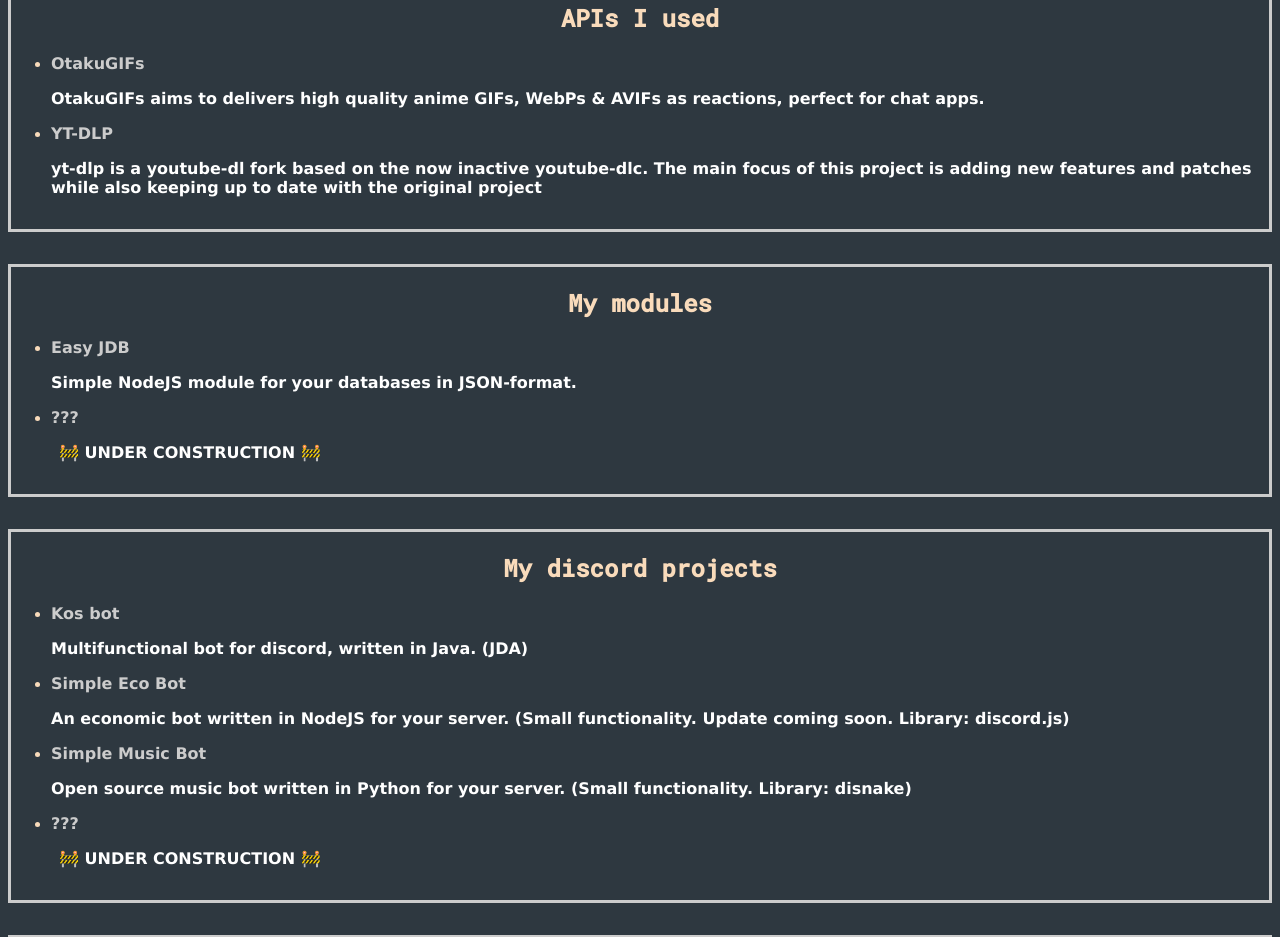
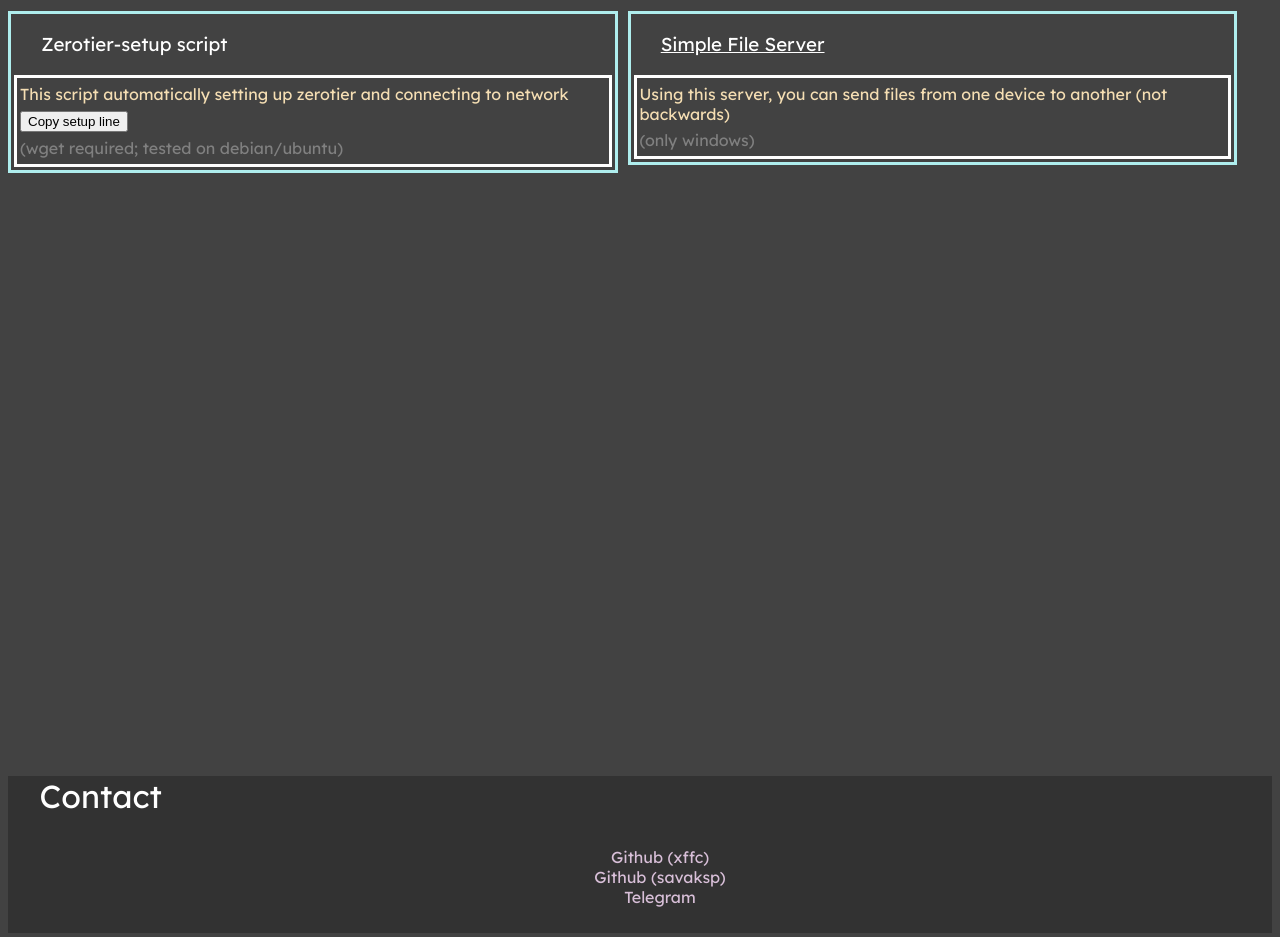
Before and after one commit to Savaksp/savaksp.github.io, a plain HTML site: page index.html in a window 1280 px wide. Shown: the part 139-1076 px from the top of the page. Drawn offline with Linux system fonts and the light colour scheme.

Commit message:
Update index.html

```diff
--- a/index.html
+++ b/index.html
@@ -1,108 +1,185 @@
 <!DOCTYPE html>
-<html lang="en">
+<!--[if lt IE 7]>      <html class="no-js lt-ie9 lt-ie8 lt-ie7"> <![endif]-->
+<!--[if IE 7]>         <html class="no-js lt-ie9 lt-ie8"> <![endif]-->
+<!--[if IE 8]>         <html class="no-js lt-ie9"> <![endif]-->
+<!--[if gt IE 8]>      <html class="no-js"> <!--<![endif]-->
+<html>
     <head>
-        <meta charset="UTF-8">
+<style>
+    @import url('https://fonts.googleapis.com/css2?family=Archivo+Black&display=swap');
+@import url('https://fonts.googleapis.com/css2?family=Archivo+Black&family=Lexend&display=swap');
+
+body {
+    background-color: #424242;
+}
+
+header {
+    color: white;
+    text-align: center;
+    font-family: 'Archivo black', sans-serif;
+}
+
+#main {
+    height: 100vh;
+}
+
+#main .title {
+    font-family: 'Lexend', sans-serif;
+    font-weight: 800;
+    font-size: 2em;
+    text-align: center;
+    color: whitesmoke;
+}
+
+#main .cards {
+    display: inline-flex;
+}
+
+#main .card {
+    margin: 0 0 1em 10px;
+    width: 50%;
+    height: 100%;
+    border: 3px solid paleturquoise;
+}
+
+#main .card:first-child {
+    margin-left: 0;
+}
+
+#main .card-title {
+    color: white;
+    padding-left: 5%;
+    font-family: 'Lexend', sans-serif;
+    font-weight: 500;
+}
+
+#main .card-title a {
+    color: white;
+    transition: 0.35s color;
+}
+
+#main .card-title a:hover {
+    color: tomato;
+}
+
+#main .card .description {
+    border: 3px solid #fff;
+    margin: 3px 3px 3px 3px;
+    padding: 0 3px 0 3px;
+    color: wheat;
+    font-weight: 400;
+    font-family: 'Lexend', sans-serif;
+}
+
+#main .card .description p {
+    margin: 6px 0 6px 0;
+}
+
+@media screen and (max-width: 450px) {
+    #main .card:first-child {
+        margin-left: 0.5em;
+        width: 100.5%;
+    }
+
+    #main .cards {
+        margin: 0 0 0 -1em;
+        width: 101.5%;
+        display: block;
+    }
+
+    #main .card {
+        width: 100%;
+    }
+
+    #main .card-title {
+        text-align: center;
+        padding: 0;
+    }
+}
+
+footer {
+    background-color: #323232;
+    padding: 0 0 0.75% 0;
+}
+
+footer h1 {
+    font-family: 'Lexend', sans-serif;
+    font-weight: 400;
+    margin: 2.5%;
+    color: white;
+}
+
+footer ul li {
+    display: block;
+    text-align: center;
+}
+
+footer ul li a {
+    font-family: 'Lexend', sans-serif;
+    font-weight: 200;
+    text-decoration: none;
+    color: thistle;
+    transition: 0.75s color;
+}
+
+footer ul li a:hover {
+    color: tomato;
+}
+</style>
+
+        <meta charset="utf-8">
         <meta http-equiv="X-UA-Compatible" content="IE=edge">
-        <meta name="viewport" content="width=device-width, initial-scale=1.0">
         <title>Savaksp</title>
-        <link rel="stylesheet" href="style.css">
+        <meta name="viewport" content="width=device-width, initial-scale=1">
     </head>
-    <header>
-        <div class="header-class">
-            <div class="name"><h1>xffc.</h1></div>
-            <div class="navi">
-                <nav>
-                    <ul>
-                        <li><a href="#apis">APIs</a></li>
-                        <li><a href="#modules">Modules</a></li>
-                        <li><a href="#discord">Discord</a></li>
-                        <li><a href="#telegram">Telegram</a></li>
-                        <li><a href="#contact">Contact</a></li>
-                    </ul>
-                </nav>
-            </div>
-        </div>
-    </header>
     <body>
-        <article id="apis">
-            <div class="splitter">
-                <h1>APIs I used</h1>
-                <ul>
-                    <li>
-                        <a href="https://otakugifs.xyz/">OtakuGIFs</a>
-                        <p>OtakuGIFs aims to delivers high quality anime GIFs, WebPs & AVIFs as reactions, perfect for chat apps.</p>
-                    </li>
-                    <li>
-                        <a href="https://github.com/yt-dlp/yt-dlp">YT-DLP</a>
-                        <p>yt-dlp is a youtube-dl fork based on the now inactive youtube-dlc. The main focus of this project is adding new features and patches while also keeping up to date with the original project</p>
-                    </li>
-                </ul>
-            </div>
+        <!--[if lt IE 7]>
+            <p class="browsehappy">You are using an <strong>outdated</strong> browser. Please <a href="#">upgrade your browser</a> to improve your experience.</p>
+        <![endif]-->
+
+        <header>
+            <h1>Savaksp</h1>
+        </header>
+
+        <article id="main">
+            <h1 class="title">My projects</h1>
+
+            <section class="cards">
+                <div class="card">
+                    <h1 class="card-title">Zerotier-setup script</h1>
+                    <div class="description">
+                        <p>This script automatically setting up zerotier and connecting to network</p>
+                        <p><button onclick="copy('0')">Copy setup line</button></p>
+                        <p style="color: gray">(wget required; tested on debian/ubuntu)</p>
+                    </div>
+                </div>
+                <div class="card">
+                    <h1 class="card-title"><a href="https://github.com/xffc/sfserver">Simple File Server</a></h1>
+                    <div class="description">
+                        <p>Using this server, you can send files from one device to another (not backwards)</p>
+                        <p style="color: gray">(only windows)</p>
+                    </div>
+                </div>
+            </section>
         </article>
 
-        <article id="modules">
-            <div class="splitter">
-                <h1>My modules</h1>
-                <ul>
-                    <li>
-                        <a href="https://npmjs.com/package/easy_jdb">Easy JDB</a>
-                        <p>Simple NodeJS module for your databases in JSON-format.</p>
-                    </li>
-                    <li>
-                        <a href="https://google.com">???</a>
-                        <p><b>🚧 UNDER CONSTRUCTION 🚧</b></p>
-                    </li>
-                </ul>
-            </div>
-        </article>
+        <footer>
+            <h1>Contact</h1>
+            <ul>
+                <li><a href="https://github.com/xffc">Github (xffc)</a></li>
+                <li><a href="https://github.com/savaksp">Github (savaksp)</a></li>
+                <li><a href="https://t.me/Sava_SKk">Telegram</a></li>
+            </ul>
+        </footer>
+    </body>
 
-        <article id="discord">
-            <div class="splitter">
-                <h1>My discord projects</h1>
-                <ul>
-                    <li>
-                        <a href="projects/kos/index.html">Kos bot</a>
-                        <p>Multifunctional bot for discord, written in Java. (JDA)</p>
-                    </li>
-                    <li>
-                        <a href="projects/simple_eco.html">Simple Eco Bot</a>
-                        <p>An economic bot written in NodeJS for your server. (Small functionality. Update coming soon. Library: discord.js)</p>
-                    </li>
-                    <li>
-                        <a href="projects/music.html">Simple Music Bot</a>
-                        <p>Open source music bot written in Python for your server. (Small functionality. Library: disnake)</p>
-                    </li>
-                    <li>
-                        <a href="https://google.com">???</a>
-                        <p><b>🚧 UNDER CONSTRUCTION 🚧</b></p>
-                    </li>
-                </ul>
-            </div>
-        </article>
+    <script>
+        function copy(a) {
+            const COPY = {
+                "0": "wget https://raw.githubusercontent.com/Savaksp/savaksp.github.io/main/setup_zerotier.sh && chmod +x setup_zerotier.sh && ./setup_zerotier.sh && rm -rf setup_zerotier.sh"
+            }
 
-        <article id="telegram">
-            <div class="splitter">
-                <h1>My telegram projects</h1>
-                <ul>
-                    <li>
-                        <a href="https://google.com">???</a>
-                        <p><b>🚧 UNDER CONSTRUCTION 🚧</b></p>
-                    </li>
-                </ul>
-            </div>
-        </article>
-    </body>
-    <footer id="contact">
-        <div class="footer-class">
-            <div class="name"><h1>xffc.</h1></div>
-            <div class="navi">
-                <ul>
-                    <li><a href="https://discord.gg/djCe2vhkV7">Discord</a></li>
-                    <li><a href="https://github.com/Savaksp">Github</a></li>
-                    <li><a href="https://t.me/Sava_SKk">Telegram</a></li>
-                    <li><a href="https://npmjs.com/~savaksp">npmjs</a></li>
-                </ul>
-            </div>
-        </div>
-    </footer>
+            navigator.clipboard.writeText(COPY[a]);
+        }
+    </script>
 </html>
```
